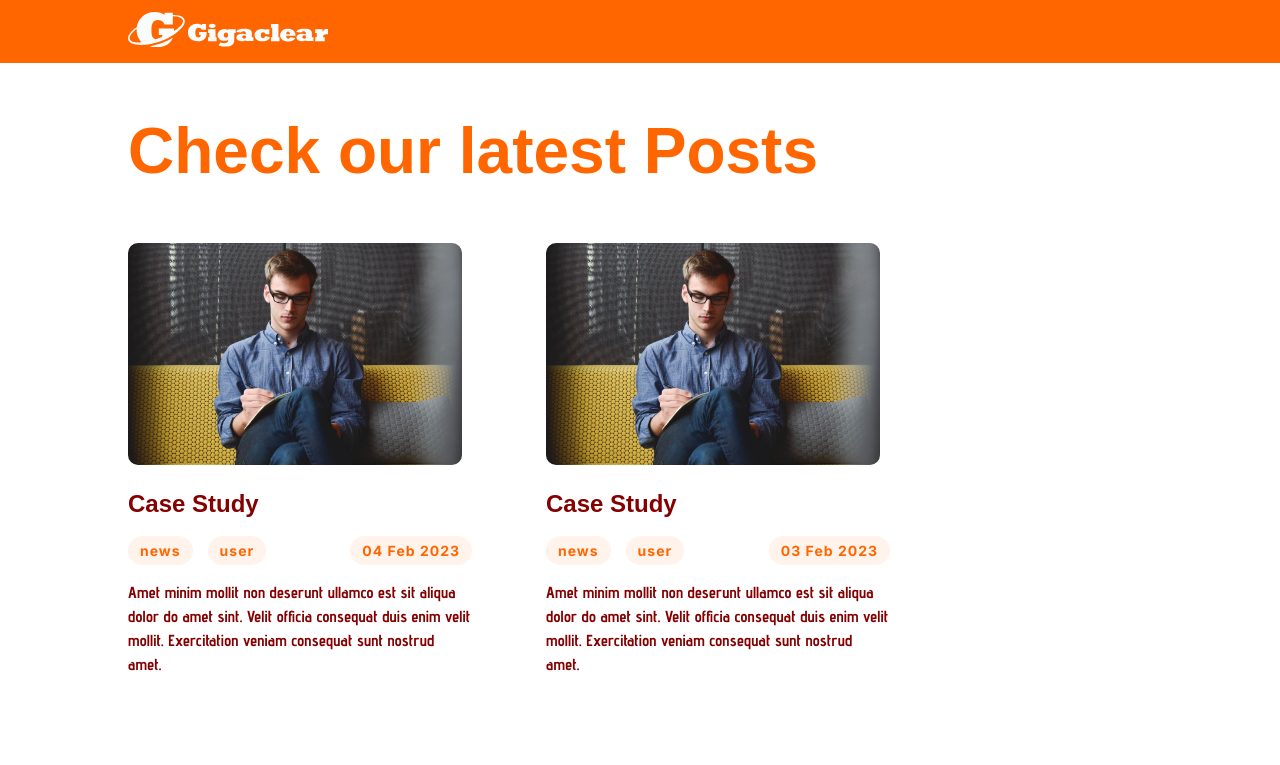
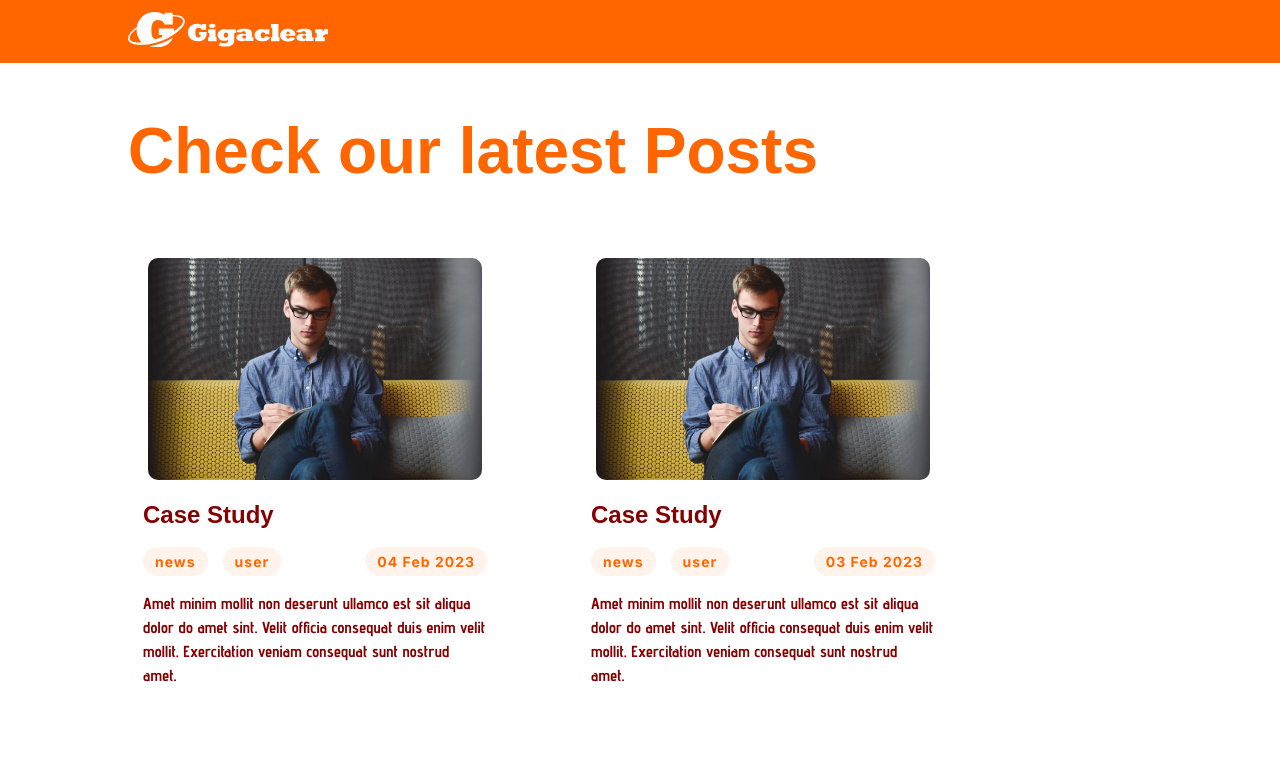
Before and after one commit to niecnasowa/recruitment-task-fixing-nextjs-project, a Next.js app: page / in a window 1280 px wide. Shown: the top 765 px of the page. Built offline with nearby package versions, Linux system fonts and the light colour scheme; a web font is replaced by a local one.

Commit message:
Add blog post links

```diff
--- a/src/components/molecules/postElement/PostElement.module.sass
+++ b/src/components/molecules/postElement/PostElement.module.sass
@@ -1,5 +1,14 @@
 .postElement
   width: 344px
+  padding: 15px
+  border-radius: 10px
+  transition: background-color 200ms linear
+
+  a
+    text-decoration: none
+
+  &:hover
+    background-color: rgba(255, 102, 0, 0.08)
 
   @media (max-width: 768px)
     width: 100%
--- a/src/components/molecules/postElement/PostElement.tsx
+++ b/src/components/molecules/postElement/PostElement.tsx
@@ -1,14 +1,16 @@
 import React, { FC } from "react";
 import Image from 'next/image';
+import Link from 'next/link';
 import { format } from 'date-fns';
 import styles from './PostElement.module.sass';
 import { PostT, dateFormat } from "../../../data/postsListMock";
 
 
-export const PostElement: FC<PostT> = ({ title, category, author, shortDescription, date, image}) => {
+export const PostElement: FC<PostT> = ({ title, category, author, shortDescription, date, image, id}) => {
     return (
         <article className={styles.postElement}>
-            <Image src={image} alt={""} width={334} height={229} style={{ maxWidth: '100%', borderRadius: '10px', height: 'auto', objectFit: 'contain', position: 'relative' }} />
+            <Link href={`/blog/${id}`}>
+                <Image src={image} alt={""} width={334} height={229} style={{ maxWidth: '100%', borderRadius: '10px', height: 'auto', objectFit: 'contain', position: 'relative', margin: '0 auto', display: 'block' }} />
                 <h2 className={styles.postElementTitle}>{title}</h2>
                 <div className={styles.postElementLabelsContainer}>
                 <span className={styles.postElementLabel}>
@@ -24,6 +26,7 @@ export const PostElement: FC<PostT> = ({ title, category, author, shortDescripti
                 <p className={styles.postElementDescription}>
                     {shortDescription}
                 </p>
+            </Link>
         </article>
     )
 };
```
Also changed, not shown: src/pages/blog/:id.tsx (added). Lines whose indentation alone changed are shown as unchanged.
